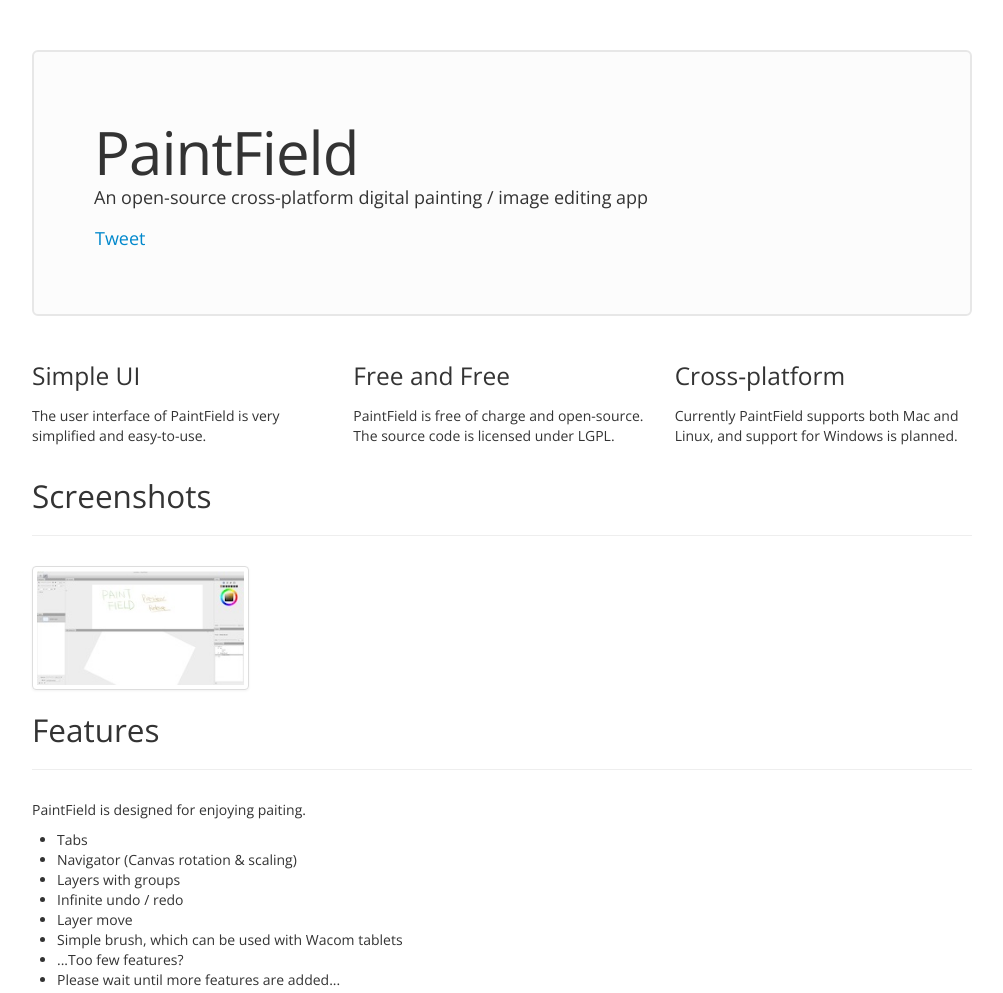
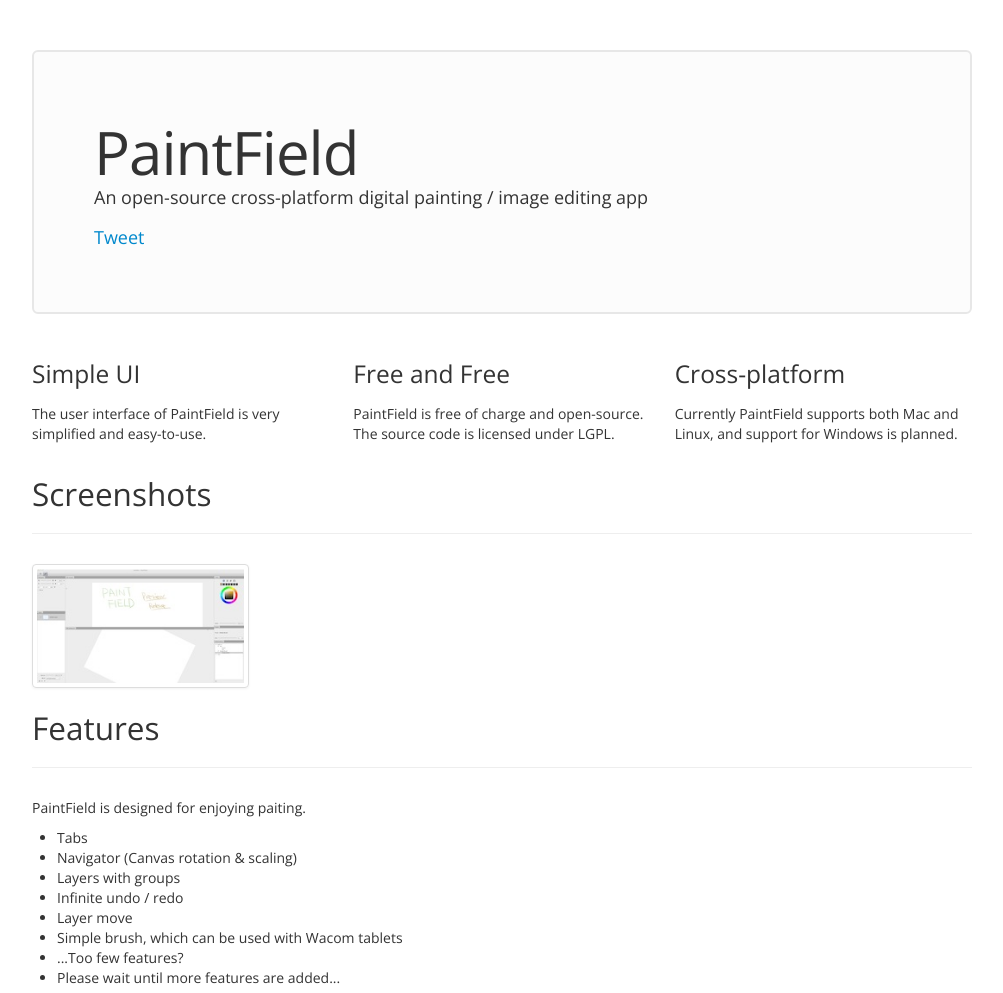
Before and after one commit to seanchas116/PaintField, a plain HTML site: page index.html in a window 1280 px wide. Shown: the top 993 px of the page, without its empty margins (138-1141 px from the left). Drawn offline with nearby package versions, Linux system fonts and the light colour scheme.

Commit message:
Revert "packed buttons into a table"
This reverts commit c8d006d445b2700ce180be3739e5c379423b8751.

```diff
--- a/index.html
+++ b/index.html
@@ -28,19 +28,9 @@
 
         <p>An open-source cross-platform digital painting / image editing app</p>
 
-        <table>
-          <tr>
-            <td>
-              <a href="https://twitter.com/share" class="twitter-share-button">Tweet</a>
-            </td>
-            <td>
-              <div class="fb-like" data-href="http://iofg2100.github.com/PaintField/" data-send="false" data-layout="button_count" data-width="250" data-show-faces="true"></div>
-            </td>
-            <td>
-              <div class="g-plusone"></div>
-            </td>
-          </tr>
-        </table>
+        <a href="https://twitter.com/share" class="twitter-share-button">Tweet</a>
+        <div class="fb-like" data-href="http://iofg2100.github.com/PaintField/" data-send="false" data-layout="button_count" data-width="250" data-show-faces="true"></div>
+        <div class="g-plusone"></div>
 
       </div>
 
```
